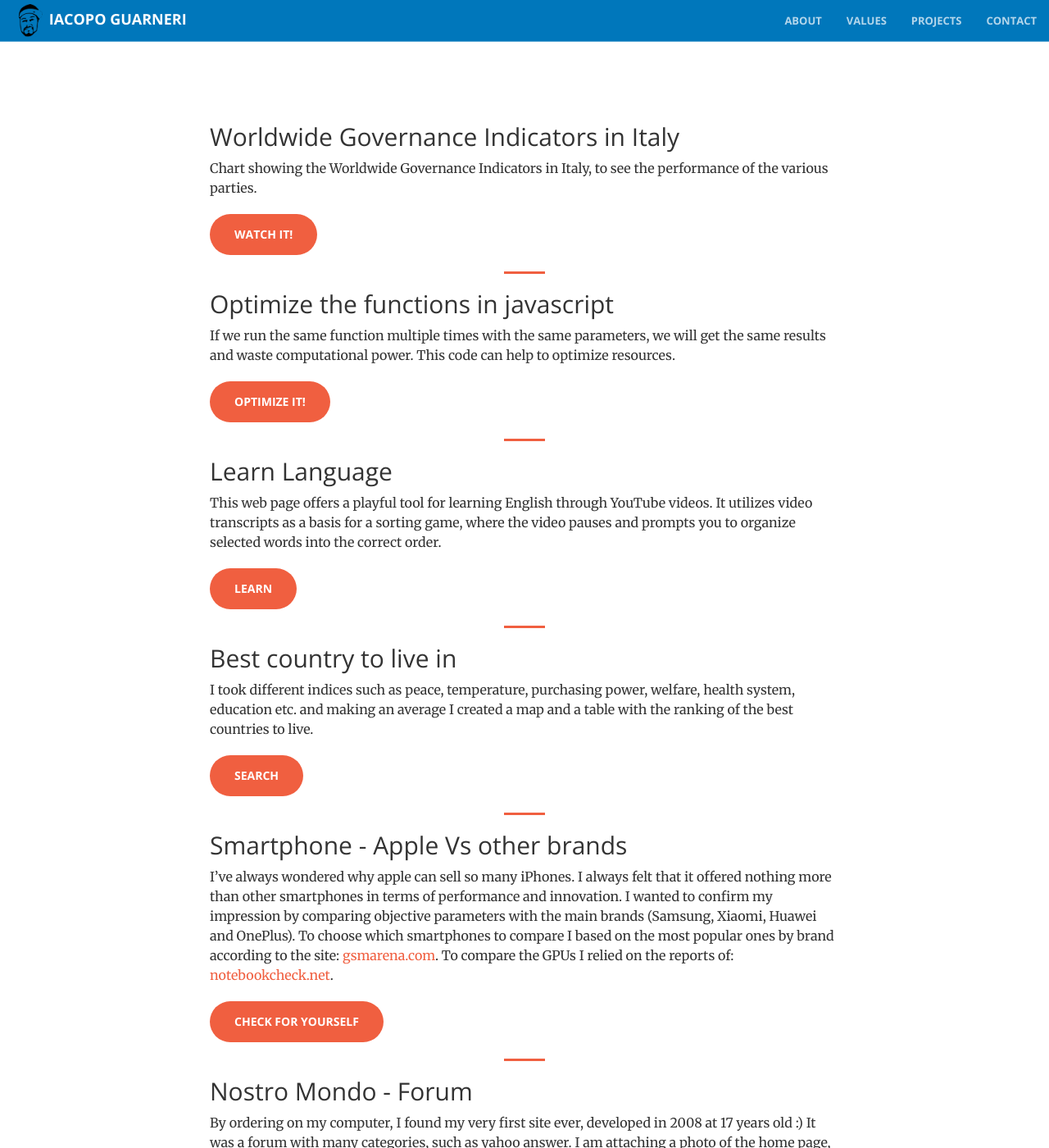
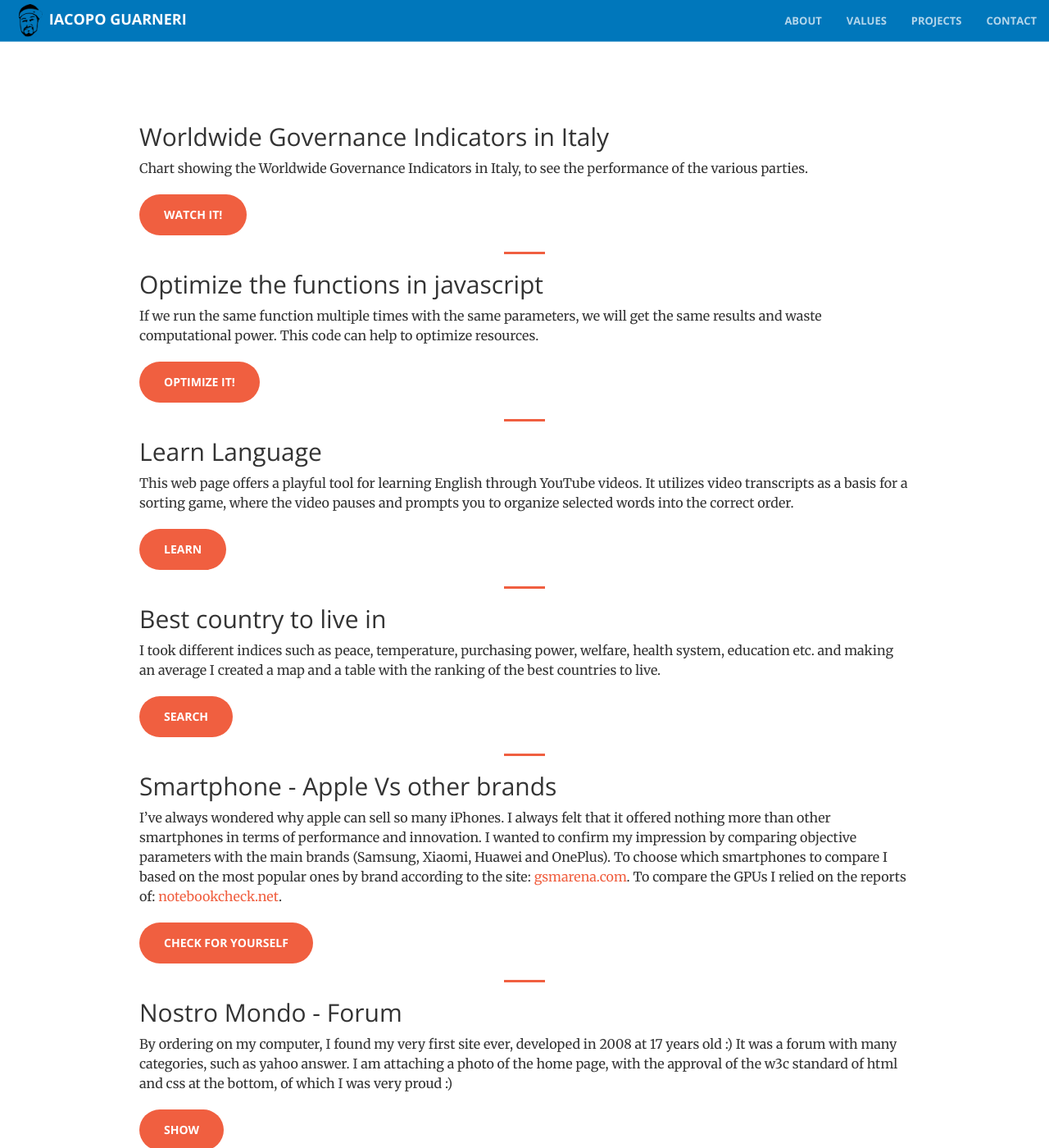
Before and after one commit to iacoposk8/iacoposk8.github.io, a Jekyll site: the page built from projects.md, in a window 1280 px wide and 1400 px high. Shown: the whole window at 82% size. Built offline with Jekyll 4.4.1, drawn with Linux system fonts in a browser that asks for light colours.

Commit message:
Update _base.scss

```diff
--- a/_sass/_base.scss
+++ b/_sass/_base.scss
@@ -60,9 +60,9 @@ p {
 }
 
 main#content{
-    max-width: 768px;
+    max-width: 940px;
     margin: 150px auto 0px auto;
-    @media (max-width: 768px) {
+    @media (max-width: 940px) {
         max-width: auto;
         margin: 150px 15px 0px 15px;
     }
@@ -134,7 +134,7 @@ aside {
             }
         }
     }
-    @media (min-width: 768px) {
+    @media (min-width: 940px) {
         background-color: #0077bb;
         border-color: rgba(white, .3);
         .navbar-header .navbar-brand {
@@ -210,7 +210,7 @@ header {
             }
         }
     }
-    @media (min-width: 768px) {
+    @media (min-width: 940px) {
          min-height: 100%;
         .header-content {
             position: absolute;
@@ -293,7 +293,7 @@ header {
             opacity: 1;
         }
     }
-    @media (min-width: 768px) {
+    @media (min-width: 940px) {
         .portfolio-box-caption {
             .portfolio-box-caption-content {
                 .project-category {
```
